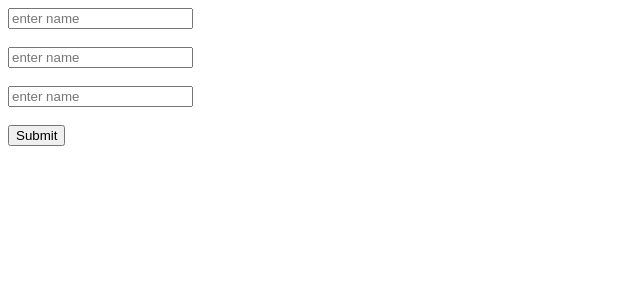
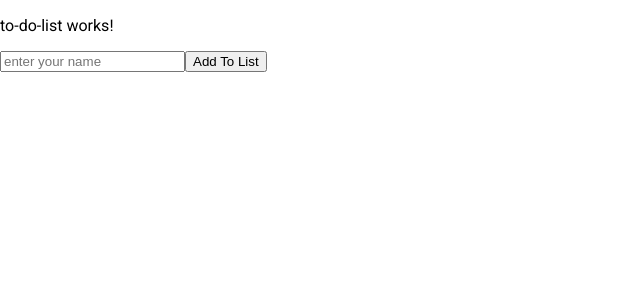
Before and after one commit to ui-vivek/angular-practice, an Angular app: page / in a window 1280 px wide. Shown: the top 300 px of the page, without its empty margins (0-640 px from the left). Built offline with nearby package versions, Linux system fonts and the light colour scheme.

Commit message:
todo list

```diff
--- a/angular.json
+++ b/angular.json
@@ -25,6 +25,7 @@
               "src/assets"
             ],
             "styles": [
+              "@angular/material/prebuilt-themes/deeppurple-amber.css",
               "src/styles.css"
             ],
             "scripts": []
@@ -87,6 +88,7 @@
               "src/assets"
             ],
             "styles": [
+              "@angular/material/prebuilt-themes/deeppurple-amber.css",
               "src/styles.css"
             ],
             "scripts": []
--- a/package.json
+++ b/package.json
@@ -11,10 +11,12 @@
   "private": true,
   "dependencies": {
     "@angular/animations": "^16.2.0",
+    "@angular/cdk": "^16.2.1",
     "@angular/common": "^16.2.0",
     "@angular/compiler": "^16.2.0",
     "@angular/core": "^16.2.0",
     "@angular/forms": "^16.2.0",
+    "@angular/material": "^16.2.1",
     "@angular/platform-browser": "^16.2.0",
     "@angular/platform-browser-dynamic": "^16.2.0",
     "@angular/router": "^16.2.0",
--- a/src/app/app.component.html
+++ b/src/app/app.component.html
@@ -11,4 +11,18 @@
 <!-- <app-for-loop></app-for-loop> -->
 <!-- <app-nested-loop></app-nested-loop> -->
 <!-- <app-dynamic-style></app-dynamic-style> -->
-<app-form></app-form>
+<!-- <app-form></app-form> -->
+<!-- <mat-slide-toggle>Toggle me!</mat-slide-toggle>
+<section>
+    <div class="example-label">Raised</div>
+    <div class="example-button-row">
+      <button mat-raised-button>Basic</button>
+      <button mat-raised-button color="primary">Primary</button>
+      <button mat-raised-button color="accent">Accent</button>
+      <button mat-raised-button color="warn">Warn</button>
+      <button mat-raised-button disabled>Disabled</button>
+      <a mat-raised-button href="https://www.google.com/" target="_blank">Link</a>
+    </div>
+  </section> -->
+
+  <app-to-do-list></app-to-do-list>
--- /dev/null
+++ b/src/app/to-do-list/to-do-list.component.html
@@ -0,0 +1,7 @@
+<p>to-do-list works!</p>
+<input #listIteam ngModel type="text" name="name" placeholder="enter your name">
+<button (click)="getData(listIteam.value)">Add To List</button>
+
+<ul *ngFor="let item of list">
+    <li>{{item.name}} <button (click)="deleteItem(item.id)">Delete</button></li>
+</ul>
--- /dev/null
+++ b/src/app/to-do-list/to-do-list.component.ts
@@ -0,0 +1,16 @@
+import { Component } from '@angular/core';
+
+@Component({
+  selector: 'app-to-do-list',
+  templateUrl: './to-do-list.component.html',
+  styleUrls: ['./to-do-list.component.css'],
+})
+export class ToDoListComponent {
+  list: any[] = [];
+  getData(item: any) {
+    this.list.push({ id: this.list.length, name: item });
+  }
+  deleteItem(id:number){
+    this.list=this.list.filter(item=>item.id!==id)
+  }
+}
--- a/src/index.html
+++ b/src/index.html
@@ -6,6 +6,9 @@
   <base href="/">
   <meta name="viewport" content="width=device-width, initial-scale=1">
   <link rel="icon" type="image/x-icon" href="favicon.ico">
+  <link rel="preconnect" href="https://fonts.gstatic.com">
+  <link href="https://fonts.googleapis.com/css2?family=Roboto:wght@300;400;500&display=swap" rel="stylesheet">
+  <link href="https://fonts.googleapis.com/icon?family=Material+Icons" rel="stylesheet">
 </head>
 <body>
   <app-root></app-root>
--- a/src/styles.css
+++ b/src/styles.css
@@ -1 +1,4 @@
 /* You can add global styles to this file, and also import other style files */
+
+html, body { height: 100%; }
+body { margin: 0; font-family: Roboto, "Helvetica Neue", sans-serif; }
```
Also changed, not shown: src/app/app.module.ts (+12 -1 lines), src/app/to-do-list/to-do-list.component.css (added), 2 other files (tests, documents, lock files or other folders).
